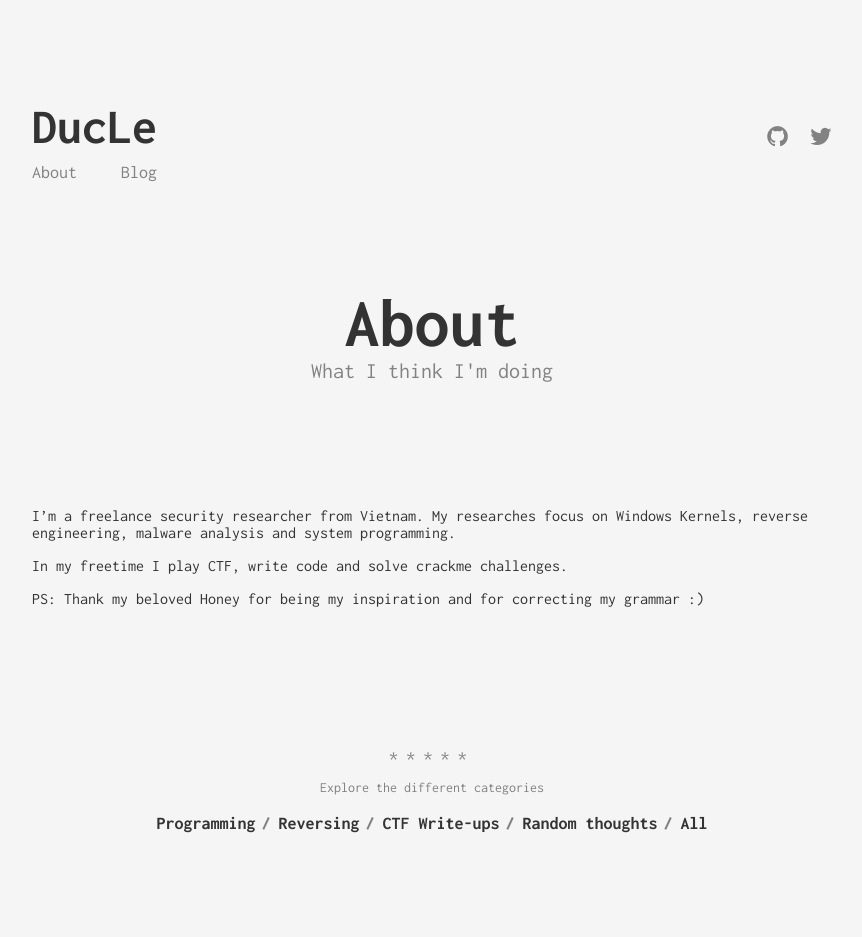
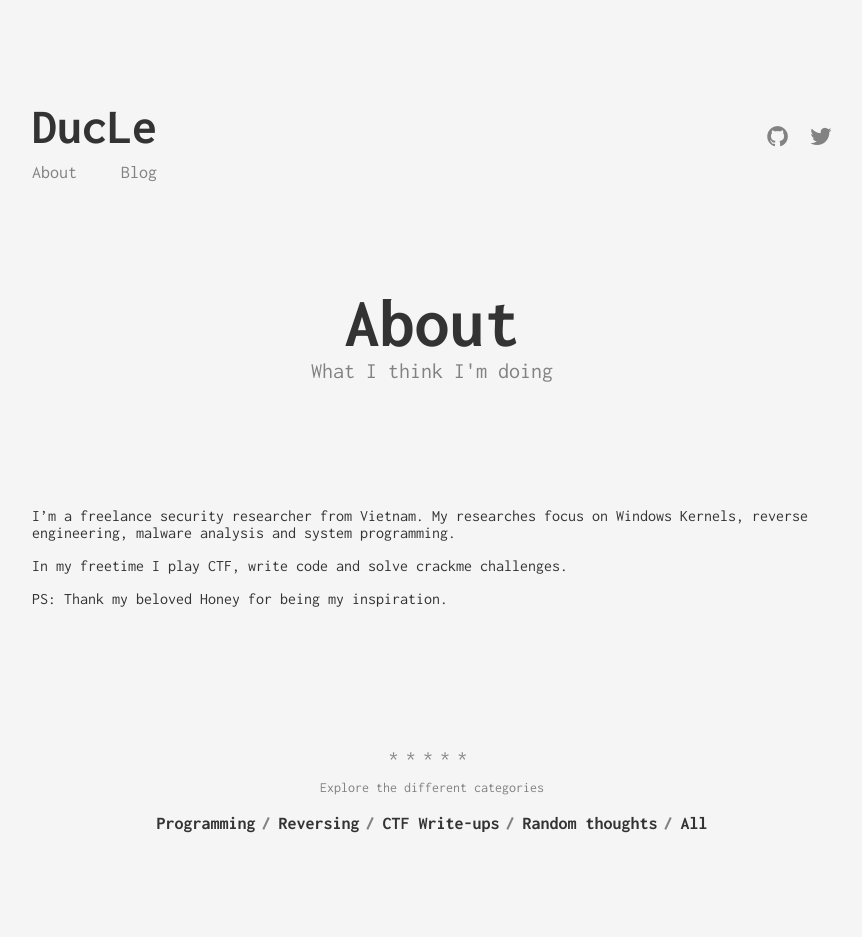
Before and after one commit to duc-le/duc-le.github.io, a Jekyll site: the page built from about.md, in a window 1280 px wide. Shown: the whole page, without its empty margins (208-1070 px from the left). Built offline with Jekyll 4.4.1, drawn with Linux system fonts in a browser that asks for light colours.

Commit message:
Update about.md

```diff
--- a/about.md
+++ b/about.md
@@ -9,4 +9,4 @@ I'm a freelance security researcher from Vietnam. My researches focus on Windows
 
 In my freetime I play CTF, write code and solve crackme challenges.
 
-PS: Thank my beloved Honey for being my inspiration and for correcting my grammar :)
+PS: Thank my beloved Honey for being my inspiration.
```
